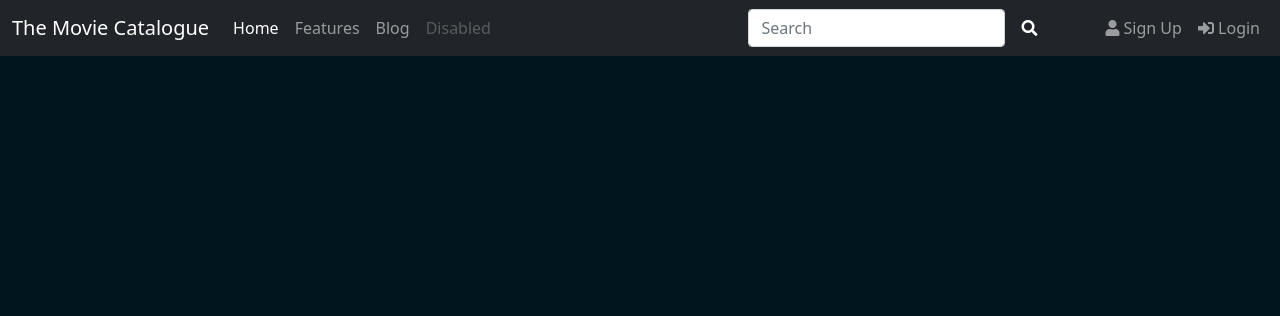
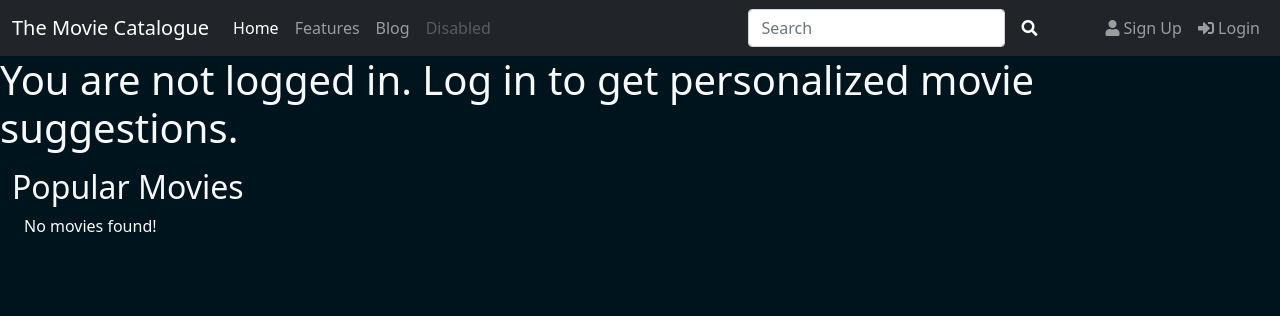
Before and after one commit to sharuman/movie-portal, a Django app: page / in a window 1280 px wide. Shown: the top 316 px of the page. Run offline with Django 3.2, Linux system fonts and the light colour scheme; data that the repository does not hold is empty; some libraries are stand-ins or nearby versions.

Commit message:
Added user unspecific recommender, Now asks the user to log in for better suggestions

```diff
--- a/movies/management/commands/import_utils/object_creation.py
+++ b/movies/management/commands/import_utils/object_creation.py
@@ -84,11 +84,9 @@
     def create_genre_objects(self, genres: dict[int, str]) -> dict[int, Genre]:
         genre_objs = dict()
 
-        i = 0
         for id, name in genres.items():
             obj = Genre(id=id, name=name, slug=slugify(name))
             genre_objs[id] = obj
-            i += 1
 
         return genre_objs
 
@@ -96,7 +94,6 @@
         genre_relations = list()
         actor_relations = list()
         director_relations = list()
-        i = 0
 
         for _, row in movies.iterrows():
             movie = movie_objects[row["id"]]
@@ -106,7 +103,6 @@
                 actor_relations.append(movie.actors.through(persona_id=id, movie_id=movie.id))
             for id in row["crew"].keys():
                 director_relations.append(movie.directors.through(persona_id=id, movie_id=movie.id))
-            i += 1
 
         return genre_relations, actor_relations, director_relations
 
--- /dev/null
+++ b/movies/recommendations/unspecific_recommender.py
@@ -0,0 +1,34 @@
+from django.db.models import Count
+
+from movies.models import Movie, Genre, Rating
+
+
+class UnspecificRecommender:
+    def __init__(self, popular_movie_date_threshhold="2010-01-01"):
+        self.popular_movie_date_threshhold = popular_movie_date_threshhold
+        self.aggregated_ratings = Rating.objects.annotate(rating_count=Count("movie"))
+
+    def get_popular_recommendations(self,num_recommendations,already_suggested_movie_ids=list()):#Get popular movies for user
+
+        movies = Movie.objects.all()
+        if (len(already_suggested_movie_ids) > 0):
+            movies=movies.exclude(id__in=already_suggested_movie_ids)
+
+        movies = movies.exclude(released_on__lte=self.popular_movie_date_threshhold)
+
+        sorted_ratings = self.aggregated_ratings.filter(movie__in=movies).order_by('rating_count')[
+                         :num_recommendations]  # Get ratings and sort them based on rating count/movie
+
+        return Movie.objects.filter(id__in=sorted_ratings.values_list("movie", flat=True))
+
+    def get_genre_recommendations(self, genre_id, num_recommendations, already_suggested_movie_ids=list()):
+
+        movies = Movie.objects.filter(genres__id=genre_id)
+        if (len(already_suggested_movie_ids) > 0):
+            movies = movies.exclude(id__in=already_suggested_movie_ids)
+
+        sorted_ratings = self.aggregated_ratings.filter(movie__in=movies).order_by('rating_count')[
+                         :num_recommendations]  # Get ratings and sort them based on rating count/movie
+
+        results = Movie.objects.filter(id__in=sorted_ratings.values_list("movie", flat=True))
+        return results
--- a/movies/recommendations/user_based_recommender.py
+++ b/movies/recommendations/user_based_recommender.py
@@ -1,4 +1,4 @@
-
+import copy
 from math import sqrt
 from django.db.models import QuerySet, Avg, Count, Sum
 from django.contrib.auth.models import User
@@ -37,7 +37,7 @@
         return self.get_movies_from_similar_users(similarities, num_recommendations,already_suggested_movie_ids)
 
     # Get the users favorite genres and recommend popular movies from there
-    def get_genre_recommendations(self,num_recommendations,num_genres,already_suggested_movie_ids=list()) -> dict[str, QuerySet[Movie]]:
+    def get_genre_recommendations(self,num_recommendations,num_genres,already_suggested_movie_ids_original=list()) -> dict[str, QuerySet[Movie]]:
 
         genres=dict.fromkeys(Genre.objects.values_list("id", flat=True), 0)
         for movie in self.rated_movies:
@@ -46,6 +46,7 @@
 
         top_genres = self.get_top_x_dict(genres, num_genres, True)
 
+        already_suggested_movie_ids = copy.deepcopy(already_suggested_movie_ids_original)
         results = dict()
         for genre_id in top_genres.keys():
             genre_movies = self.other_movies.filter(genres__id=genre_id)
--- a/movies/templates/index.html
+++ b/movies/templates/index.html
@@ -7,6 +7,10 @@
 {% block section_title %} Home {% endblock %}
 
 {% block body %}
+
+{% if not request.user.is_authenticated %}
+     <h1 class="font-weight-light text-light">You are not logged in. Log in to get personalized movie suggestions.</h1>
+{% endif %}
 
 {% for description,movie_list in movie_lists.items %}
     <div class="container-fluid my-3">
--- a/movies/views.py
+++ b/movies/views.py
@@ -1,11 +1,15 @@
 from django.shortcuts import render,redirect
 from django.views import View
 from .forms import SignUpForm
-from movies.models import Movie
+from movies.models import Movie, Genre
 from django.contrib.postgres.search import SearchVector
 from .recommendation import getTfIdfRecommendations
+from .recommendations.unspecific_recommender import UnspecificRecommender
 
 from .recommendations.user_based_recommender import UserBasedRecommender
+
+
+recommendation_cache = dict() #For faster and better presentation, precalculate results
 
 
 def index(request):
@@ -17,25 +21,39 @@
     if(request.user.is_authenticated):
         user_id = request.user.id
 
-        user_based_recommender = UserBasedRecommender(user_id)
+        if(user_id in recommendation_cache):
+            movie_lists = recommendation_cache[user_id]
+        else:
+            user_based_recommender = UserBasedRecommender(user_id)
 
-        feature_movies = user_based_recommender.get_popular_recommendations(20)  # Get popular movies
+            feature_movies = user_based_recommender.get_popular_recommendations(20)  # Get popular movies
+            movie_lists["Popular Movies"] = feature_movies
+            feature_movie_ids = list(feature_movies.values_list("id", flat=True))
+
+            recommended_movies = user_based_recommender.get_top_recommendations(20,
+                                                                                feature_movie_ids)  # Get recommended movies that are not already in featured movies
+            movie_lists["Movies you might like"] = recommended_movies
+            recommended_movie_ids = list(recommended_movies.values_list("id", flat=True))
+            feature_movie_ids.extend(recommended_movie_ids)
+
+            genre_movies = user_based_recommender.get_genre_recommendations(10, 2,
+                                                                            feature_movie_ids)  # Get recommendations based on the users favorite genre
+
+            for genre, movies_list in genre_movies.items():
+                movie_lists["Because you like " + genre] = movies_list
+
+            recommendation_cache[user_id] = movie_lists
+
+    else:
+        unspecific_recommender = UnspecificRecommender()
+        feature_movies = unspecific_recommender.get_popular_recommendations(20)  # Get popular movies
         movie_lists["Popular Movies"] = feature_movies
         feature_movie_ids = list(feature_movies.values_list("id", flat=True))
 
-        recommended_movies = user_based_recommender.get_top_recommendations(20,
-                                                                            feature_movie_ids)  # Get recommended movies that are not already in featured movies
-        movie_lists["Movies you might like"] = recommended_movies
-        recommended_movie_ids = list(recommended_movies.values_list("id", flat=True))
-        feature_movie_ids.extend(recommended_movie_ids)
-
-        genre_movies = user_based_recommender.get_genre_recommendations(10, 2,
-                                                                        feature_movie_ids)  # Get recommendations based on the users favorite genre
-
-        for genre, movies_list in genre_movies.items():
-            movie_lists["Because you like " + genre] = movies_list
-    else:
-        pass
+        for genre in Genre.objects.all()[:3]:
+            genre_movies = unspecific_recommender.get_genre_recommendations(genre.id, 20, feature_movie_ids)  # Get recommendations based on the users favorite genre
+            movie_lists[genre.name] = genre_movies
+            feature_movie_ids.extend(list(genre_movies.values_list("id", flat=True)))
 
     return render(request, 'index.html', {
         'movie_lists': movie_lists
```
